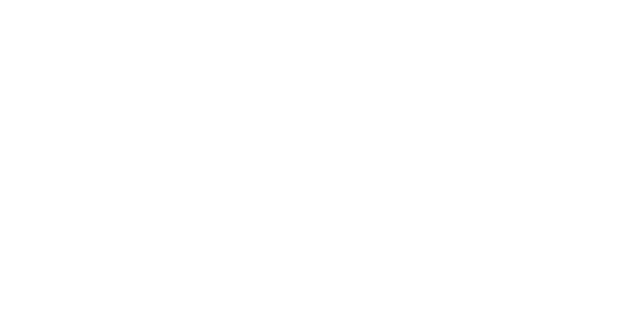
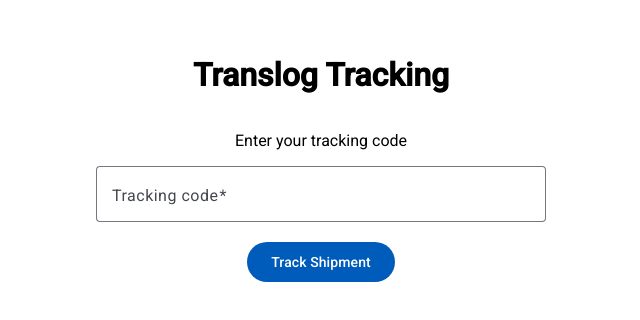
Before and after one commit to 6onosensu/translog-fullstack, an Angular app in the folder frontend/: page / in a window 1280 px wide. Shown: the part 162-482 px from the top of the page, without its empty margins (319-959 px from the left). Built offline with nearby package versions, Linux system fonts and the light colour scheme.

Commit message:
add public shipment tracking

```diff
--- a/frontend/src/app/app.routes.ts
+++ b/frontend/src/app/app.routes.ts
@@ -3,6 +3,13 @@ import { authGuard } from './guards/auth.guard';
 import { supervisorGuard } from './guards/supervisor.guard';
 
 export const routes: Routes = [
+  {
+    path: '',
+    loadComponent: () =>
+      import('./pages/tracking/tracking.component').then(
+        (component) => component.TrackingComponent,
+      ),
+  },
   {
     path: 'login',
     loadComponent: () =>
--- /dev/null
+++ b/frontend/src/app/pages/tracking/tracking.component.css
@@ -0,0 +1,61 @@
+.tracking-page {
+  min-height: 80vh;
+  display: flex;
+  flex-direction: column;
+  justify-content: center;
+  align-items: center;
+  text-align: center;
+}
+
+.tracking-form {
+  width: 100%;
+  max-width: 450px;
+  display: flex;
+  flex-direction: column;
+  align-items: center;
+}
+
+.tracking-form mat-form-field {
+  width: 100%
+}
+
+.tracking-result {
+  width: 100%;
+  max-width: 600px;
+  margin-top: 32px;
+  padding: 24px;
+  background-color: white;
+  border-radius: 8px;
+  box-shadow: 0 2px 8px rgba(0, 0, 0, 0.15);
+  text-align: left;
+}
+
+.tracking-result h2 {
+  margin-top: 0;
+  text-align: center;
+}
+
+.shipment-status {
+  display: flex;
+  justify-content: center;
+  align-items: center;
+  gap: 8px;
+
+  margin-bottom: 24px;
+}
+
+.tracking-result h3 {
+  margin-top: 24px;
+}
+
+.history-item {
+  padding: 12px 16px;
+  margin-bottom: 12px;
+
+  border-left: 3px solid #1976d2;
+  background-color: #f7f7f7;
+}
+
+.history-item p {
+  margin: 6px 0;
+}
--- /dev/null
+++ b/frontend/src/app/pages/tracking/tracking.component.html
@@ -0,0 +1,68 @@
+<main class="tracking-page">
+  <h1>Translog Tracking</h1>
+
+  <p>Enter your tracking code</p>
+
+  <form
+    [formGroup]="trackingForm"
+    (ngSubmit)="onSubmit()"
+    class="tracking-form"
+  >
+    <mat-form-field appearance="outline">
+      <mat-label>Tracking code</mat-label>
+      <input
+        matInput
+        formControlName="trackingCode"
+        placeholder="ENV-YYYYMMDD-XXXX"
+      >
+    </mat-form-field>
+
+    <button mat-flat-button type="submit">
+      Track Shipment
+    </button>
+  </form>
+
+  @if (shipment) {
+    <section class="tracking-result">
+      <h2>{{ shipment.trackingCode }}</h2>
+
+      <div class="shipment-status">
+        <strong>Current status:</strong>
+        <span
+          class="status"
+          [class]="shipment.status.toLowerCase()"
+        >
+          {{ shipment.status }}
+        </span>
+      </div>
+
+      <h3>Shipment History</h3>
+
+      @if (shipment.events && shipment.events.length > 0) {
+        <div class="history">
+          @for (event of shipment.events; track event.id) {
+            <div class="history-item">
+              <strong>{{ event.status }}</strong>
+              <p>
+                {{ event.createdAt | date:'dd/MM/yyyy HH:mm'}}
+              </p>
+              <p>
+                <strong>Location:</strong>
+                {{ event.location }}
+              </p>
+
+              @if (event.notes) {
+                <p>
+                  <strong>Notes:</strong>
+                  {{ event.notes }}
+                </p>
+              }
+            </div>
+          }
+        </div>
+      } @else {
+        <p>No status changes yet.</p>
+      }
+    </section>
+  }
+</main>
--- /dev/null
+++ b/frontend/src/app/pages/tracking/tracking.component.ts
@@ -0,0 +1,45 @@
+import { Component, inject } from '@angular/core';
+import { FormControl, FormGroup, ReactiveFormsModule, Validators } from '@angular/forms';
+import { MatFormFieldModule } from '@angular/material/form-field';
+import { MatInputModule } from '@angular/material/input';
+import { MatButtonModule } from '@angular/material/button';
+import { DatePipe } from '@angular/common';
+import { Shipment, ShipmentsService } from '../../services/shipments.service';
+
+@Component({
+  selector: 'app-tracking',
+  imports: [
+    ReactiveFormsModule,
+    MatFormFieldModule,
+    MatInputModule,
+    MatButtonModule,
+    DatePipe,
+  ],
+  templateUrl: './tracking.component.html',
+  styleUrl: './tracking.component.css'
+})
+export class TrackingComponent {
+  private shipmentService = inject(ShipmentsService);
+
+  shipment: Shipment | null = null;
+
+  trackingForm = new FormGroup({
+    trackingCode: new FormControl('', Validators.required),
+  });
+
+  onSubmit() {
+    const trackingCode = this.trackingForm.value.trackingCode;
+
+    if (!trackingCode) return;
+
+    this.shipmentService.trackShipment(trackingCode).subscribe({
+      next: (response) => {
+        this.shipment = response;
+      },
+      error: (error) => {
+        this.shipment = null;
+        console.log(error);
+      },
+    });
+  }
+}
--- a/frontend/src/app/services/shipments.service.ts
+++ b/frontend/src/app/services/shipments.service.ts
@@ -44,6 +44,12 @@ export interface ShipmentsResponse {
 })
 export class ShipmentsService {
   private http = inject(HttpClient);
+
+  trackShipment(trackingCode: string) {
+    return this.http.get<Shipment>(
+      `${environment.apiUrl}/tracking/${trackingCode}`,
+    );
+  }
 
   getShipments(status?: string, page = 1) {
     if (status) {
```
